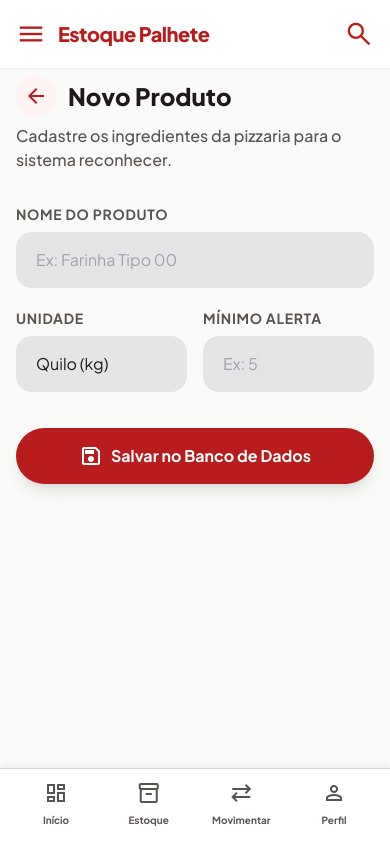
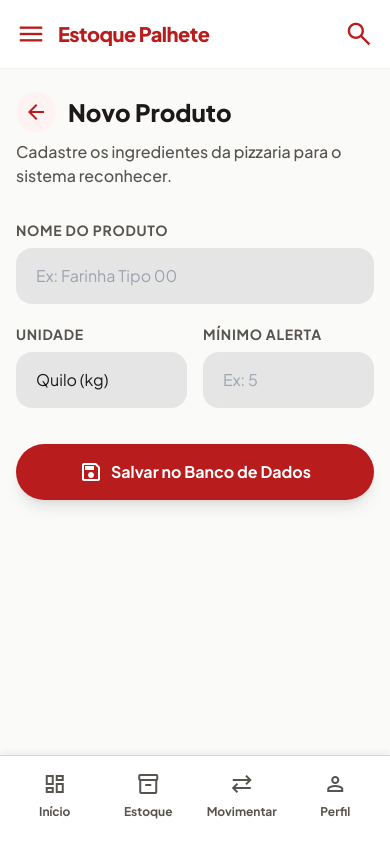
Before and after one commit to caterine-dev/controle-estoque-palhete, a Flask app: page /cadastro-produto in a window 390 px wide. Run offline with Flask 3, Linux system fonts and the light colour scheme; some libraries are stand-ins or nearby versions.

Commit message:
fix: ajusta responsividade da tela e corrige clique no menu inferior

```diff
--- a/templates/base.html
+++ b/templates/base.html
@@ -35,7 +35,7 @@
         body { background-color: #fafaf9; -webkit-tap-highlight-color: transparent; }
     </style>
 </head>
-<body class="text-on-surface antialiased min-h-screen relative pb-24">
+<body class="text-on-surface antialiased min-h-screen relative pb-32">
 
     <header class="bg-surface sticky top-0 z-10 px-4 py-4 flex items-center justify-between shadow-sm">
         <div class="flex items-center gap-3">
@@ -49,32 +49,32 @@
         </button>
     </header>
 
-    <main class="px-4 pb-6 max-w-lg mx-auto">
+    <main class="px-4 pt-4 pb-6 max-w-5xl mx-auto">
         {% block content %}
         {% endblock %}
     </main>
 
-    <nav class="bg-surface fixed bottom-0 w-full border-t border-surface-container-high pb-safe pt-2 px-6 shadow-[0_-4px_6px_-1px_rgba(0,0,0,0.05)] z-50">
-        <div class="flex justify-between items-center max-w-lg mx-auto pb-4">
+    <nav class="bg-surface fixed bottom-0 left-0 w-full border-t border-surface-container-high pt-3 pb-6 px-2 shadow-[0_-4px_6px_-1px_rgba(0,0,0,0.05)] z-50">
+        <div class="flex justify-around items-center max-w-5xl mx-auto">
 
-            <a href="/" class="flex flex-col items-center justify-center gap-1 w-16 {% if request.path == '/' %}text-primary{% else %}text-on-surface-variant{% endif %} no-underline active:scale-95 transition-transform">
-                <span class="material-symbols-outlined text-2xl">dashboard</span>
-                <span class="text-[10px] font-bold">Início</span>
+            <a href="/" class="flex flex-col items-center justify-center gap-1 w-20 {% if request.path == '/' %}text-primary{% else %}text-on-surface-variant{% endif %} no-underline active:scale-95 transition-transform cursor-pointer">
+                <span class="material-symbols-outlined text-2xl cursor-pointer">dashboard</span>
+                <span class="text-xs font-bold cursor-pointer">Início</span>
             </a>
 
-            <a href="/estoque" class="flex flex-col items-center justify-center gap-1 w-16 {% if request.path == '/estoque' %}text-primary{% else %}text-on-surface-variant{% endif %} no-underline active:scale-95 transition-transform">
-                <span class="material-symbols-outlined text-2xl">inventory_2</span>
-                <span class="text-[10px] font-bold">Estoque</span>
+            <a href="/estoque" class="flex flex-col items-center justify-center gap-1 w-20 {% if request.path == '/estoque' %}text-primary{% else %}text-on-surface-variant{% endif %} no-underline active:scale-95 transition-transform cursor-pointer">
+                <span class="material-symbols-outlined text-2xl cursor-pointer">inventory_2</span>
+                <span class="text-xs font-bold cursor-pointer">Estoque</span>
             </a>
 
-            <a href="/historico" class="flex flex-col items-center justify-center gap-1 w-16 {% if request.path == '/historico' %}text-primary{% else %}text-on-surface-variant{% endif %} no-underline active:scale-95 transition-transform">
-                <span class="material-symbols-outlined text-2xl">sync_alt</span>
-                <span class="text-[10px] font-bold">Movimentar</span>
+            <a href="/historico" class="flex flex-col items-center justify-center gap-1 w-20 {% if request.path == '/historico' %}text-primary{% else %}text-on-surface-variant{% endif %} no-underline active:scale-95 transition-transform cursor-pointer">
+                <span class="material-symbols-outlined text-2xl cursor-pointer">sync_alt</span>
+                <span class="text-xs font-bold cursor-pointer">Movimentar</span>
             </a>
 
-            <a href="/perfil" class="flex flex-col items-center justify-center gap-1 w-16 {% if request.path == '/perfil' %}text-primary{% else %}text-on-surface-variant{% endif %} no-underline active:scale-95 transition-transform">
-                <span class="material-symbols-outlined text-2xl">person</span>
-                <span class="text-[10px] font-bold">Perfil</span>
+            <a href="/perfil" class="flex flex-col items-center justify-center gap-1 w-20 {% if request.path == '/perfil' %}text-primary{% else %}text-on-surface-variant{% endif %} no-underline active:scale-95 transition-transform cursor-pointer">
+                <span class="material-symbols-outlined text-2xl cursor-pointer">person</span>
+                <span class="text-xs font-bold cursor-pointer">Perfil</span>
             </a>
 
         </div>
```
